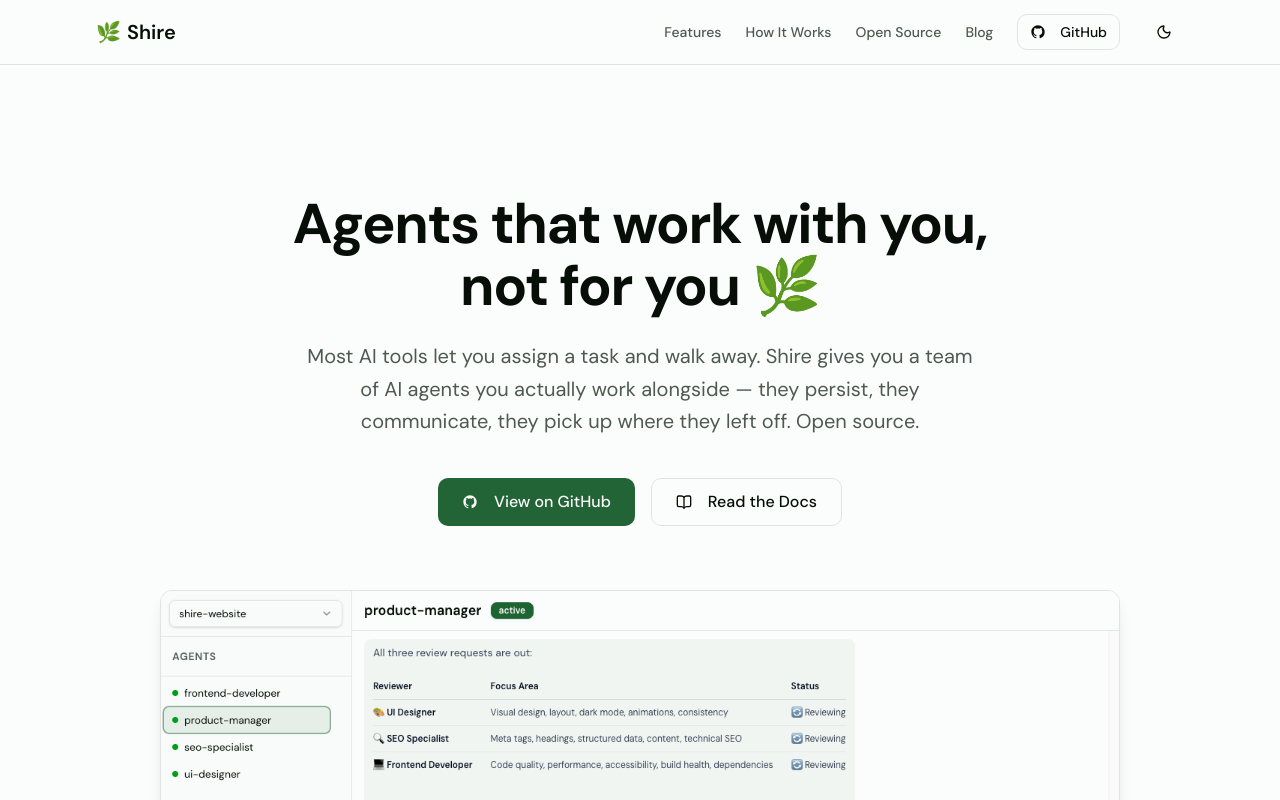
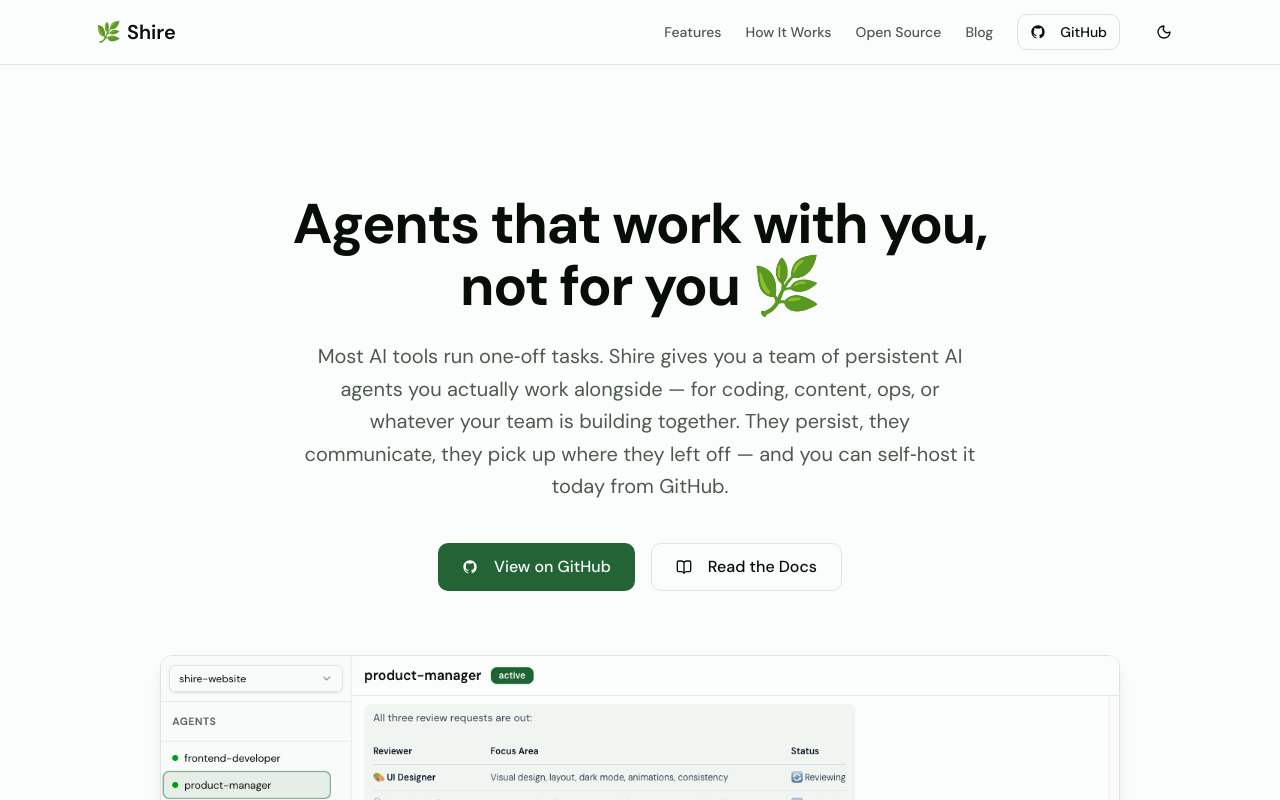
Before and after one commit to victor36max/shire-website, a Next.js app: page / in a window 1280 px wide. Shown: the top 800 px of the page. Built offline with nearby package versions, Linux system fonts and the light colour scheme.

Commit message:
Update hero subheadline: broader use cases + self-host CTA
Co-Authored-By: Claude Opus 4.6 <noreply@anthropic.com>

```diff
--- a/components/sections/hero.tsx
+++ b/components/sections/hero.tsx
@@ -33,9 +33,11 @@ export function Hero() {
         </h1>
 
         <p className="animate-fade-up-delay-1 mx-auto mt-6 max-w-2xl text-lg text-muted-foreground md:text-xl lg:leading-relaxed">
-          Most AI tools let you assign a task and walk away. Shire gives you a
-          team of AI agents you actually work alongside — they persist, they
-          communicate, they pick up where they left off. Open source.
+          Most AI tools run one‑off tasks. Shire gives you a team of persistent
+          AI agents you actually work alongside — for coding, content, ops, or
+          whatever your team is building together. They persist, they
+          communicate, they pick up where they left off — and you can self‑host
+          it today from GitHub.
         </p>
 
         <div className="animate-fade-up-delay-2 mt-10 flex flex-col items-center justify-center gap-4 sm:flex-row">
```
